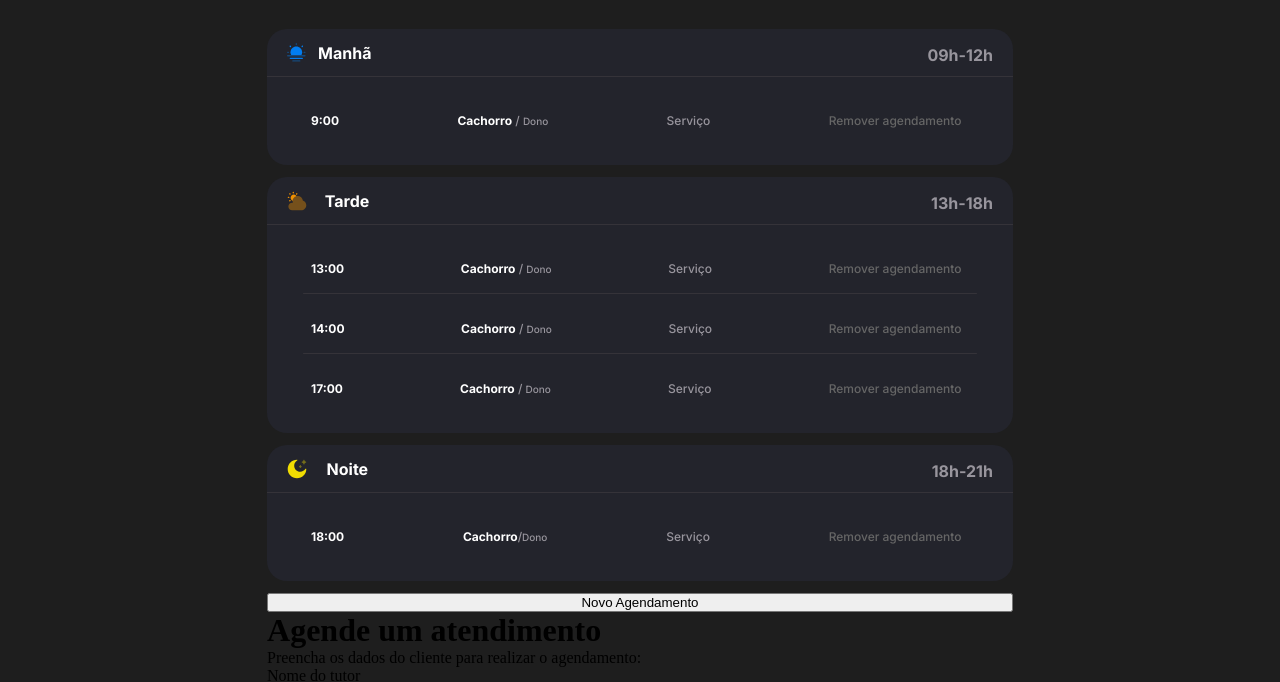
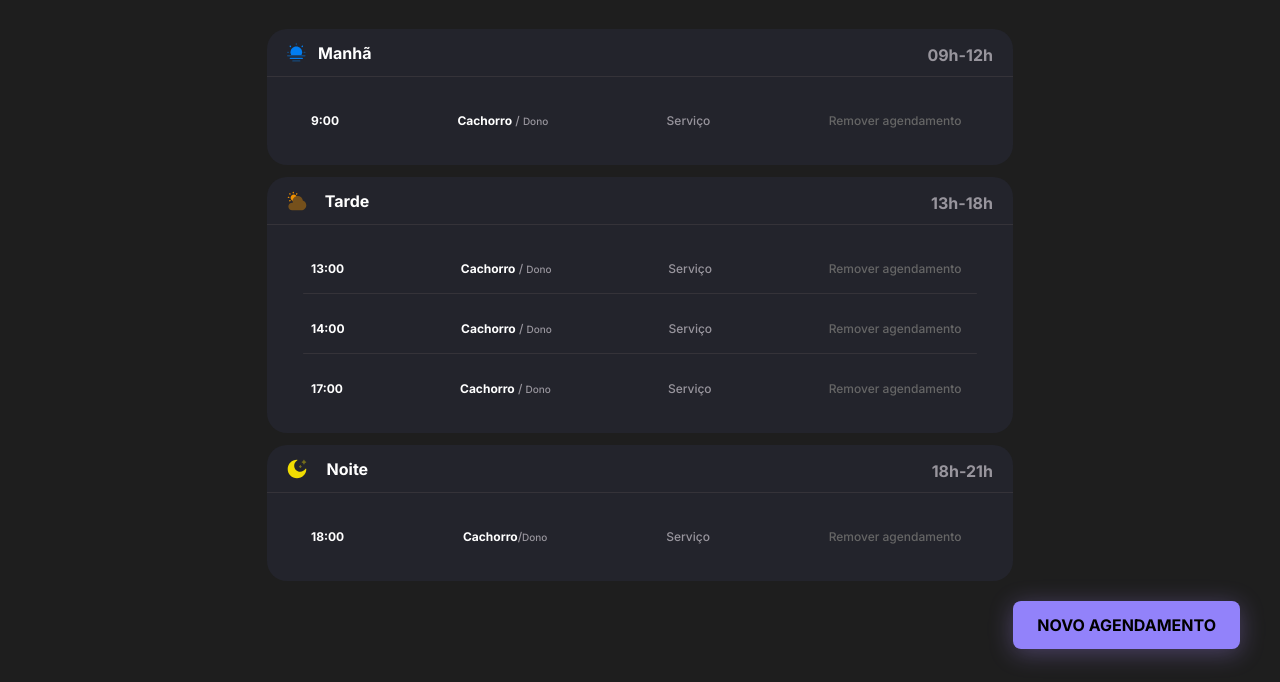
Before and after one commit to Lucascfsb/pet-scheduling, a website built with webpack: page index.html in a window 1280 px wide. Shown: the part 111-793 px from the top of the page. Built offline with nearby package versions, Linux system fonts and the light colour scheme; files whose address does not match are found by name; a web font is replaced by a local one.

Commit message:
fix: update button class and text for consistency, add hidden class to form, and adjust main padding

```diff
--- a/index.html
+++ b/index.html
@@ -100,10 +100,10 @@
           </ul>
         </div>
 
-        <button class="new-Schedule">Novo Agendamento</button>
+        <button class="new-schedule">NOVO AGENDAMENTO</button>
       </section>
 
-      <form>
+      <form class="hidden">
         <header class="header-form">
           <h1>Agende um atendimento</h1>
           <p>Preencha os dados do cliente para realizar o agendamento:</p>
--- a/src/styles/global.css
+++ b/src/styles/global.css
@@ -54,6 +54,10 @@ body {
   justify-content: center;
   align-items: center;
   flex-direction: column;
+}
+
+main {
+  padding: 0 80px 0 80px;
 }
 
 .logo {
@@ -183,3 +187,7 @@ body {
     }
   }
 }
+
+.hidden {
+  display: none;
+}
--- a/src/styles/schedule.css
+++ b/src/styles/schedule.css
@@ -2,8 +2,6 @@ section {
   display: flex;
   flex-direction: column;
   gap: 12px;
-
-
 
   & .morning,
   .evening,
@@ -103,4 +101,23 @@ section {
       }
     }
   }
+
+  & .new-schedule {
+    position: absolute;
+    right: 40px;
+    bottom: 40px;
+    background: var(--content-brand);
+    font: var(--label-large);
+    border-radius: 8px;
+    padding: 12px 24px;
+    border: none;
+    box-shadow: 0 4px 24px 0 #a78bfa55;
+    cursor: pointer;
+    transition: background 0.2s;
+    z-index: 1000;
+
+    &:hover {
+      background: var(--background-highlights);
+    }
+  }
 }
```
